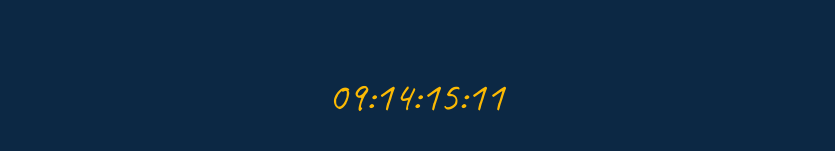
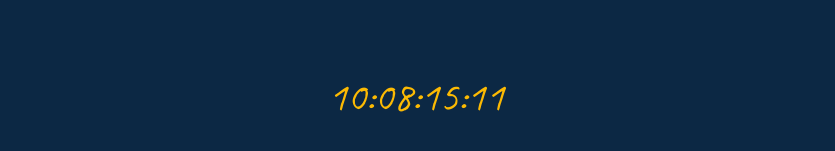
Before and after one commit to hegehaav/alle-mot-alle, a React app: page / in a window 1280 px wide. Shown: the part 147-298 px from the top of the page, without its empty margins (224-1059 px from the left). Built offline with nearby package versions, Linux system fonts and the light colour scheme.

Commit message:
Update time of match

```diff
--- a/src/constants.js
+++ b/src/constants.js
@@ -1,7 +1,7 @@
 import andreImg from './assets/andre.jpg';
 import heinImg from './assets/hein.jpg';
 import jobiImg from './assets/jobi.jpg';
-import unniImg from './assets/unni.jpg'
+import unniImg from './assets/unni.jpg';
 import kristoferImg from './assets/kristofer.jpg';
 import linusImg from './assets/linus.jpg';
 
@@ -18,14 +18,11 @@ export const teams = [
         members: [
             { name: 'Unni Nyhamar Hinkel', img: unniImg },
             { name: 'Unni Nyhamar Hinkel', img: jobiImg },
-        ]
+        ],
     },
     {
         name: 'Ukjent',
-        members: [
-            { name: 'Spiller1' },
-            { name: 'Spiller2' },
-        ]
+        members: [{ name: 'Spiller1' }, { name: 'Spiller2' }],
     },
     {
         name: 'Svenskene',
@@ -40,6 +37,6 @@ export const matches = [
     {
         id: 1,
         teams: [teams[0], teams[1]],
-        date: new Date("2021-02-15")
-    }
-]
+        date: new Date('2021-02-15T18:00:00'),
+    },
+];
```
